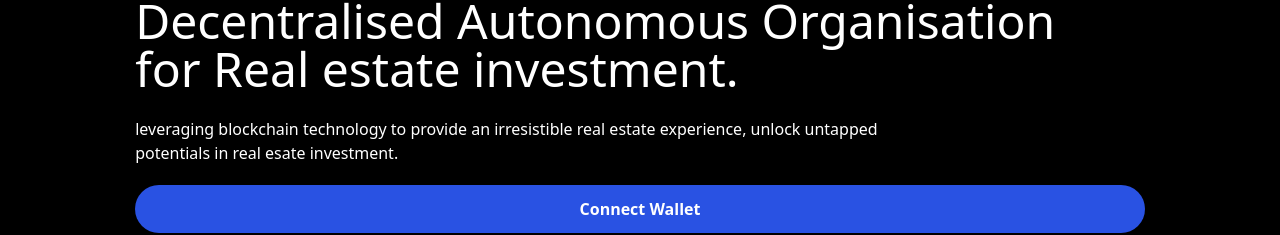
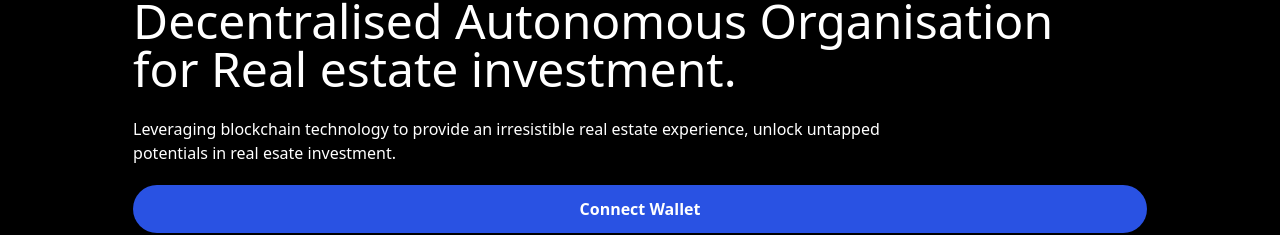
Before and after one commit to dtobi59/dao-realtor, a Next.js app in the folder client/: page / in a window 1280 px wide. Shown: the part 195-430 px from the top of the page. Built offline with nearby package versions, Linux system fonts and the light colour scheme.

Commit message:
change home page text

```diff
--- a/client/components/HeroSection.jsx
+++ b/client/components/HeroSection.jsx
@@ -19,7 +19,7 @@ const HeroSection = () => {
             <br /> for Real estate investment.
           </h1>
           <p className="text-left mt-5 text-white font-light md:w-9/12 w-11/12 text-base">
-          leveraging blockchain technology to provide an irresistible real estate experience, unlock untapped potentials in real esate investment.
+          Leveraging blockchain technology to provide an irresistible real estate experience, unlock untapped potentials in real esate investment.
           </p>
 
           {/* Checks if account is connected or not*/}
```
